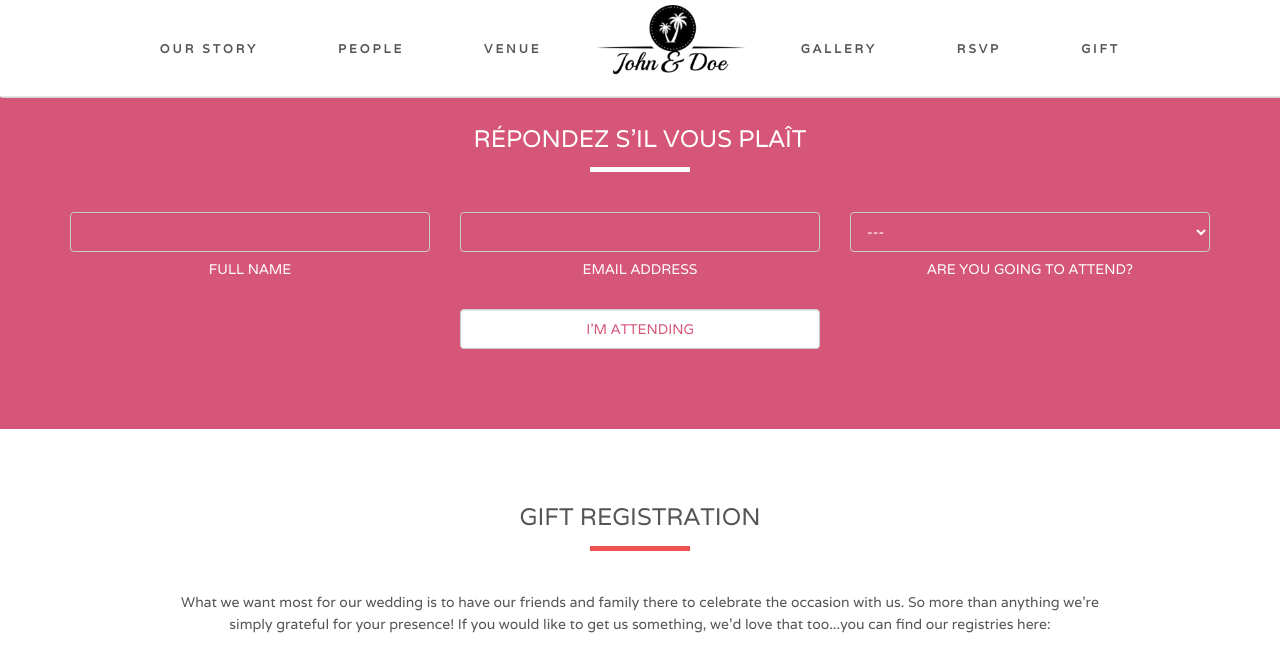
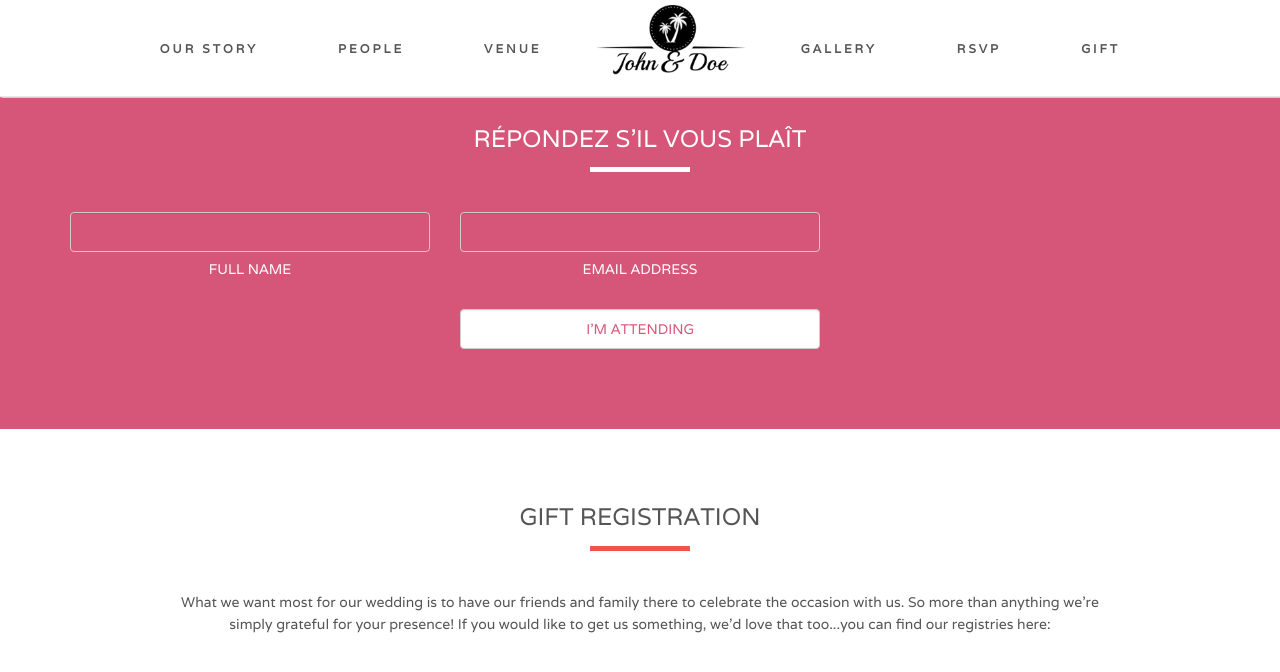
Before and after one commit to project-agape/project-agape.github.io, a Jekyll site: the page built from index.html, in a window 1280 px wide and 900 px high, scrolled down 3819 px, cut to the strip 0-682 px from the top of the window. Shown: the top 672 px of the strip. Built offline with Jekyll 4.4.1, drawn with Linux system fonts in a browser that asks for light colours; nearby versions of some CDN libraries; library files that are not in the unit come from our copies.

Commit message:
Add rsvp to google sheet

```diff
--- a/_includes/home/rsvp.html
+++ b/_includes/home/rsvp.html
@@ -2,27 +2,30 @@
     <h3 class="section-header">Répondez s'il vous plaît</h3>
     <hr class="section-spacer"/>
     <div class="content-container clearfix">
-        <form name="" action="#" method="post" class="form-content clearfix" novalidate="novalidate">
+        <script type="text/javascript">var submitted = false;</script>
+        <iframe name="hidden_iframe" id="hidden_iframe" style="display:none;" onload="if(submitted){window.location='../';}"></iframe>
+
+        <form name="" action="https://docs.google.com/a/crux.design/forms/d/e/1FAIpQLScpHtccmlo1H8Z3rOvIOLsn4aeQfsj5rK_JwYiNBrtO8ts-BA/formResponse" class="form-content clearfix" target="hidden_iframe" method="POST" id="ss-form" target="_self" onsubmit="submitted=true">
             <div class="col-md-4">
-                <input type="text" name="your-name" value="" size="40" class="form-control" aria-required="true" aria-invalid="false">
+                <input type="text" name="entry.1350055067" id="entry.1350055067" value="" size="40" class="form-control" aria-required="true" aria-invalid="false">
                 <span class="content-title">FULL NAME</span>
             </div>
             <div class="col-md-4">
-                <input type="email" name="your-email" value="" size="40" class="form-control" aria-required="true" aria-invalid="false">
+                <input type="email" name="entry.1251597571" id="entry.1251597571" value="" size="40" class="form-control" aria-required="true"
+                       aria-invalid="false">
                 <span class="content-title">EMAIL ADDRESS</span>
             </div>
-            <div class="col-md-4">
-                <select name="menu" class="form-control" aria-required="true" aria-invalid="false">
-                    <option value="">---</option>
-                    <option value="Yes I will">Yes, I Will</option>
-                    <option value="No I'm Not">No, I'm Not</option>
-                </select>
-                <span class="content-title">ARE YOU GOING TO ATTEND?</span>
-            </div>
+            <!--<div class="col-md-4">-->
+                <!--<select name="menu" class="form-control" aria-required="true" aria-invalid="false">-->
+                    <!--<option value="">-&#45;&#45;</option>-->
+                    <!--<option value="Yes I will">Yes, I Will</option>-->
+                    <!--<option value="No I'm Not">No, I'm Not</option>-->
+                <!--</select>-->
+                <!--<span class="content-title">ARE YOU GOING TO ATTEND?</span>-->
+            <!--</div>-->
             <div class="col-md-offset-4 col-md-4">
-                <input type="submit" value="I'm Attending" class="form-control submit-button">
+                <input type="submit" id="ss-submit" value="I'm Attending" class="form-control submit-button">
             </div>
         </form>
-
     </div>
 </div>
```
